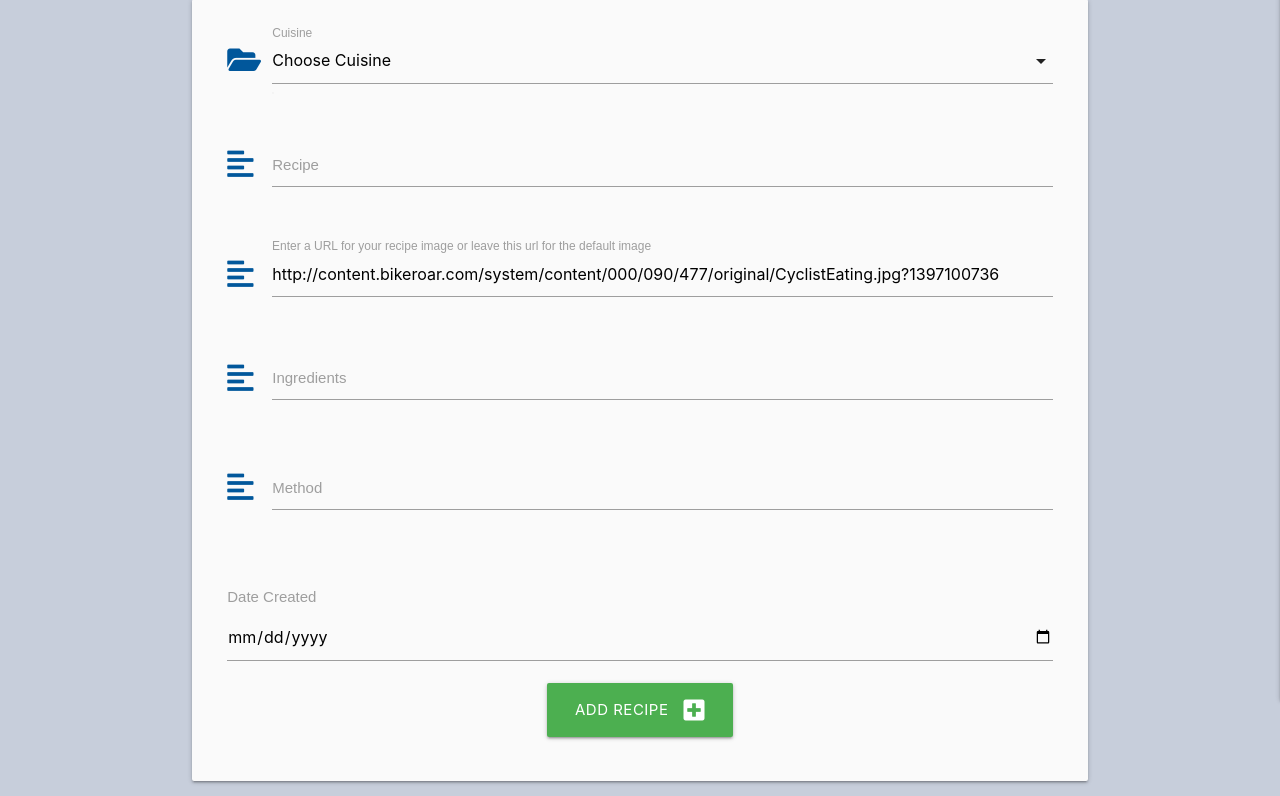
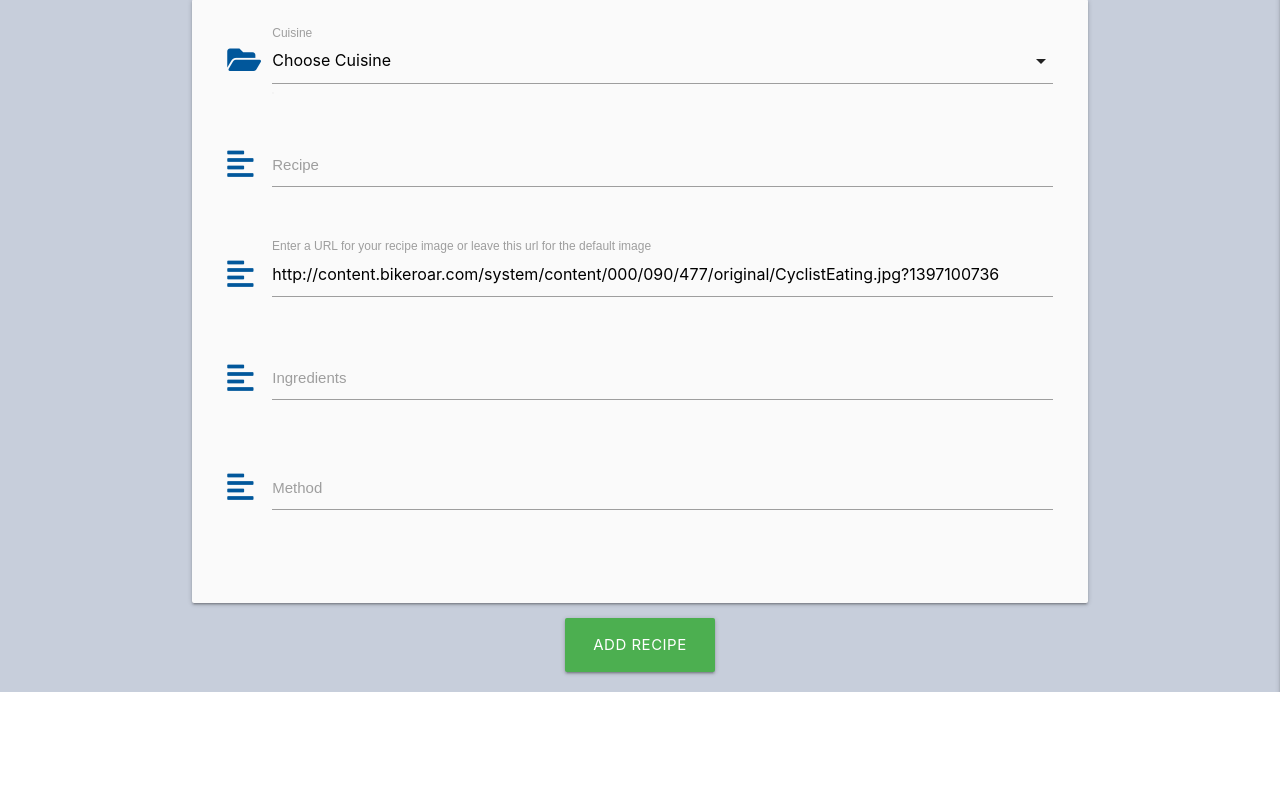
Before and after one commit to ictwise/pp3, a Flask app: page /add_recipe in a window 1280 px wide. Shown: the part 160-956 px from the top of the page. After the commit the page ends 852 px from the top, so only its background shows below. Run offline with Flask 2, Linux system fonts and the light colour scheme; the visitor is signed in with stand-in values (Sample User, id 1); data that the repository does not hold is empty; some libraries are stand-ins or nearby versions.

Commit message:
formatting edit and add recipe fix non users can view recipes

```diff
--- a/cooknride/routes.py
+++ b/cooknride/routes.py
@@ -6,15 +6,22 @@ from werkzeug.datastructures import FileStorage
 from cooknride import app, db, mongo
 from cooknride.models import Cuisine, Users
 import os
+from datetime import datetime
 
 
 @app.route("/")
 @app.route("/get_recipes")
 def get_recipes():
-    current_user = session["user"]
-    recipes = list(mongo.db.recipes.find())
-    return render_template(
-        "recipes.html", recipes=recipes, current_user=current_user)
+    if "user" in session:
+        user_id = session["user"]
+        current_user = session["user"]
+        recipes = list(mongo.db.recipes.find())
+        return render_template(
+            "recipes.html", recipes=recipes, current_user=current_user)
+
+    else:
+        recipes = list(mongo.db.recipes.find())
+        return render_template("recipes.html", recipes=recipes)
 
 
 @app.route("/search", methods=["GET", "POST"])
@@ -105,7 +112,9 @@ def add_recipe():
         return redirect(url_for("get_recipes"))
 
     cuisines = list(Cuisine.query.order_by(Cuisine.cuisine_name).all())
-    return render_template("add_recipe.html", cuisines=cuisines)
+    return render_template(
+        "add_recipe.html", date_posted=datetime.now().strftime('%Y-%m-%d'),
+        cuisines=cuisines)
 
 
 @app.route("/edit_recipe/<_id>", methods=["GET", "POST"])
@@ -113,8 +122,10 @@ def edit_recipe(_id):
 
     recipe = mongo.db.recipes.find_one({"_id": ObjectId(_id)})
 
-    if "user" not in session or (session["user"] != recipe["user_id"] and session["user"] != "admin"):
-        flash("You can only edit your own recipes or if you are an admin, log in!")
+    if "user" not in session or (
+            session["user"] != recipe["user_id"] and
+            session["user"] != "admin"):
+        flash("You can only edit your own recipes or admins, log in!")
         return redirect(url_for("get_recipes"))
 
     if request.method == "POST":
@@ -139,8 +150,12 @@ def edit_recipe(_id):
 def delete_recipe(_id):
     recipe = mongo.db.recipes.find_one({"_id": ObjectId(_id)})
 
-    if "user" not in session or (session["user"] != recipe["user_id"] and session["user"] != "admin"):
-        flash("You can only delete your own recipes or if you are an admin, log in!")
+    if "user" not in session or (
+            session["user"] != recipe["user_id"]
+            and session["user"] != "admin"):
+        flash(
+         "You can only delete your own recipes or if you are an admin, log in!"
+        )
         return redirect(url_for("get_recipes"))
 
     mongo.db.recipes.delete_many({"_id": ObjectId(_id)})
--- a/cooknride/templates/add_recipe.html
+++ b/cooknride/templates/add_recipe.html
@@ -64,26 +64,25 @@
 
             <!--  date  -->
             <div class="row">
-                <div class="input-field col s12" value="Get Date (DD/MM/YYYY)>
-                    <i> class="fas fa-calendar-alt prefix light-blue-text text-darken-4"</i>
+                <input type="text" id="date_posted" name="date_posted" value="{{ date_posted }}" style="display: none;">
 
-                    <label for="date_posted">Date Created</label>
-
-
-                </div>
+                    <label for="date_posted" style="display: none;">Date Created</label>
 
 
             </div>
 
 
+        </div>
 
 
-            <h4><input id="datePicker" type="date" name="date_posted" />   </h4>
+
+
+
             <!-- submit button -->
             <div class="row">
                 <div class="col s12 center-align">
                     <button type="submit" class="btn-large green text-shadow">
-                        Add Recipe <i class="fas fa-plus-square right"></i>
+                        Add Recipe
                     </button>
                 </div>
             </div>
--- a/cooknride/templates/edit_recipe.html
+++ b/cooknride/templates/edit_recipe.html
@@ -3,14 +3,14 @@
 
     <h3 class="light-blue-text text-darken-4 center-align">Edit recipe</h3>
 
-    <div class="row card grey lighten-5">
+    <div class="row  grey lighten-5">
         <form class="col s12 m6 offset-m3 l4 offset-l4 " method="POST" action="{{ url_for('edit_recipe', _id=recipe._id)  }}">
             <!-- cuisine selection -->
             <div class="row">
                 <div class="input-field col s12 flow-text">
                     <i class="fas fa-folder-open prefix light-blue-text text-darken-4 flow-text"></i>
                     <select id="cuisine_id" name="cuisine_id" class="validate" required>
-                    <option value="" disabled >Choose Cuisine</option>
+                        <option value="" disabled>Choose Cuisine</option>
                         {% for cuisine in cuisines %}
                             {% if cuisine.id == recipe.cuisine_id | int %}
                                 <option value="{{ cuisine.id }}" selected>{{ cuisine.cuisine_name }}</option>
@@ -101,4 +101,5 @@
                     </button>
                 </div>
             </div>
+        </form>
 {% endblock %}
```
Lines whose indentation alone changed are shown as unchanged.
